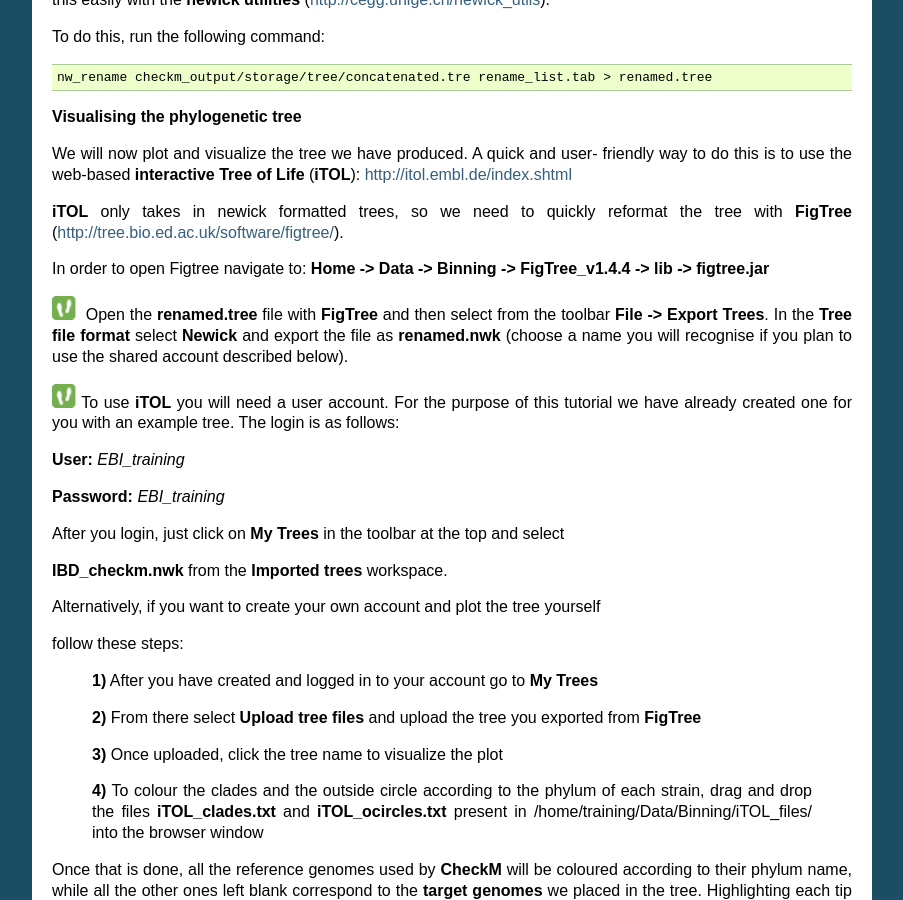
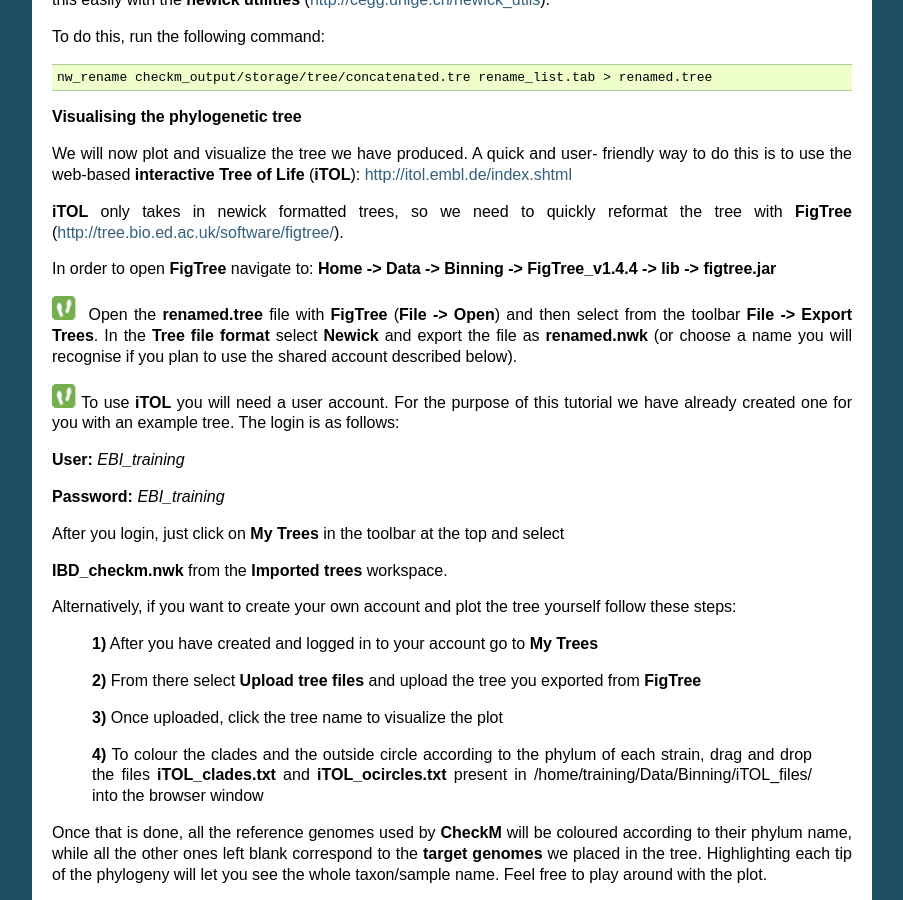
Before and after one commit to EBI-Metagenomics/mgnify-ebi-2020, a Sphinx documentation site: the page built from docs/source/mag.rst, in a window 1280 px wide and 900 px high, scrolled down 3078 px. Shown: the whole window, without its empty margins (198-1101 px from the left). Built offline with Sphinx 7.4.7, drawn with Linux system fonts in a browser that asks for light colours; some of the changed text lies outside the part shown.

Commit message:
Update mag.rst

```diff
--- a/docs/source/mag.rst
+++ b/docs/source/mag.rst
@@ -180,11 +180,11 @@
 reformat the tree with **FigTree**
 (http://tree.bio.ed.ac.uk/software/figtree/).
 
-In order to open Figtree navigate to: **Home -> Data -> Binning -> FigTree_v1.4.4 -> lib -> figtree.jar**
+In order to open **FigTree** navigate to: **Home -> Data -> Binning -> FigTree_v1.4.4 -> lib -> figtree.jar**
 
-|image3|\  Open the **renamed.tree** file with **FigTree** and then
+|image3|\  Open the **renamed.tree** file with **FigTree** (**File -> Open**) and then
 select from the toolbar **File -> Export Trees**. In the **Tree file
-format** select **Newick** and export the file as **renamed.nwk** (choose a name you will recognise if you plan to use the shared account described below).
+format** select **Newick** and export the file as **renamed.nwk** (or choose a name you will recognise if you plan to use the shared account described below).
 
 |image3|\  To use **iTOL** you will need a user account. For the
 purpose of this tutorial we have already created one for you with an
@@ -200,9 +200,7 @@
 **IBD_checkm.nwk** from the **Imported trees** workspace.
 
 Alternatively, if you want to create your own account and plot the tree
-yourself
-
-follow these steps:
+yourself follow these steps:
 
    **1)** After you have created and logged in to your account go to **My Trees**
 
```
Also changed, not shown: other parts of docs/source/mag.rst (+1 -1 lines).
